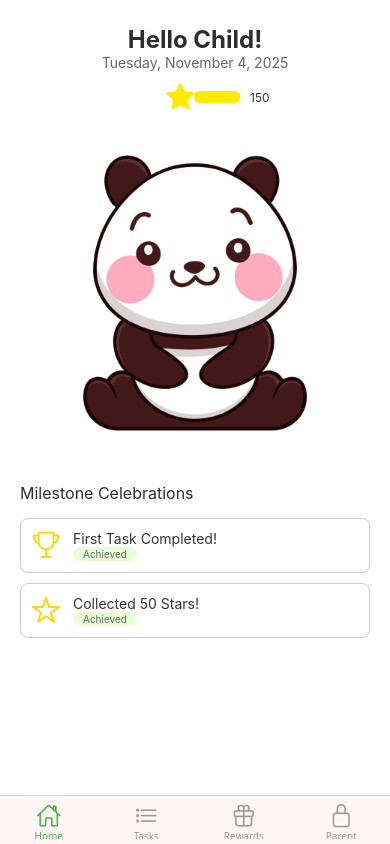
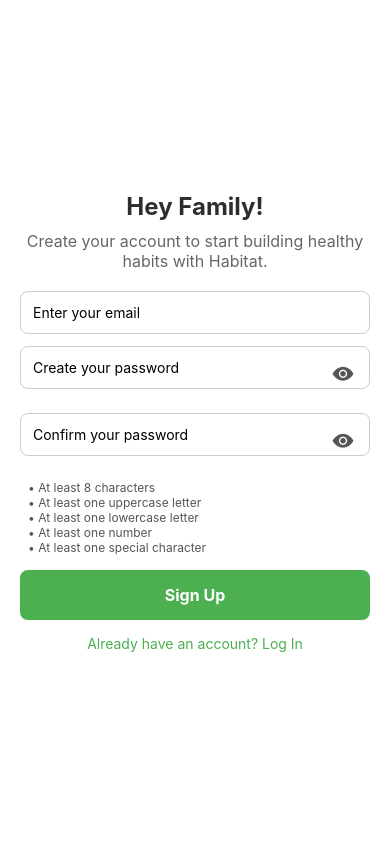
Before and after one commit to Niyah2004/Capstone4901, a React Native app in the folder habitat-app/: screen / in a window 390 px wide. Built offline with nearby package versions, Linux system fonts and the light colour scheme.

Commit message:
Update App.js
removed routing to homepage

```diff
--- a/habitat-app/App.js
+++ b/habitat-app/App.js
@@ -97,10 +97,7 @@
 
   return (
     <NavigationContainer>
-      <Stack.Navigator
-        initialRouteName="ChildTabs"
-        screenOptions={{ headerShown: false }}
-      >
+     <Stack.Navigator initialRouteName="SignUp" screenOptions={{ headerShown: false }}>
         <Stack.Screen name="LoginScreen" component={LoginScreen} />
         <Stack.Screen name="SignUp" component={SignUpScreen} />
         <Stack.Screen name="ChildProfileSetup" component={ChildProfileSetupScreen} />
```
